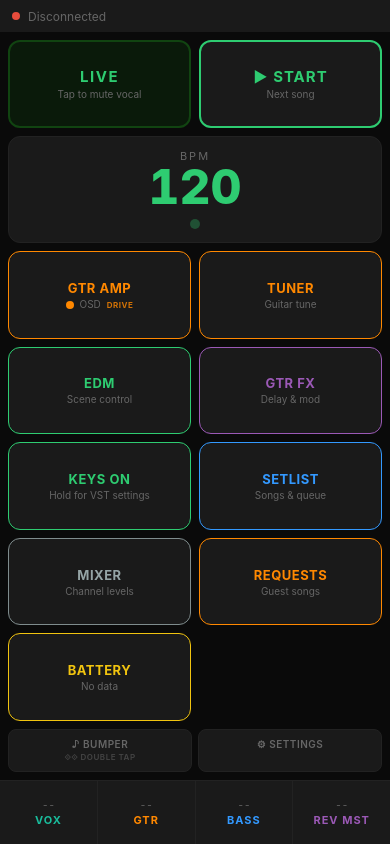
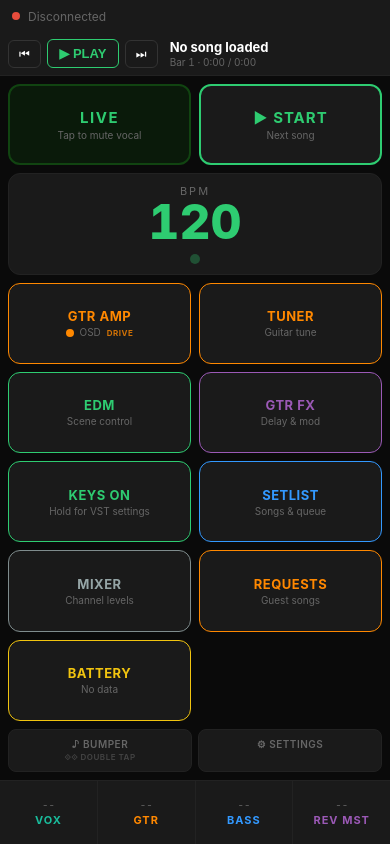
Before and after one commit to PlaceholderDuo/live-stage-hud, a website: page web/public/index.html in a window 390 px wide. Drawn offline with nearby package versions, Linux system fonts and the light colour scheme; no server answers.

Commit message:
iPhone transport bar: play/pause, prev/next buttons with song name + position display

```diff
--- a/web/public/controller.css
+++ b/web/public/controller.css
@@ -93,6 +93,69 @@ html, body {
 .status-dot.connected { background: var(--green); }
 .status-dot.disconnected { background: var(--red); }
 .status-dot.connecting { background: var(--yellow); }
+
+/* === Transport Bar === */
+.transport-bar {
+  display: flex;
+  align-items: center;
+  gap: 6px;
+  padding: 6px 8px;
+  background: var(--surface);
+  border-bottom: 1px solid #222;
+  flex-shrink: 0;
+  min-height: 44px;
+}
+
+.trans-btn {
+  padding: 6px 10px;
+  background: #1a1a1a;
+  border: 1px solid #333;
+  border-radius: 6px;
+  color: var(--text);
+  font-size: 12px;
+  cursor: pointer;
+  flex-shrink: 0;
+  -webkit-tap-highlight-color: transparent;
+}
+
+.trans-btn:active {
+  background: #333;
+}
+
+.trans-play {
+  min-width: 72px;
+  font-weight: 700;
+  font-size: 13px;
+  border-color: var(--green);
+  color: var(--green);
+}
+
+.trans-play.playing {
+  border-color: var(--yellow);
+  color: var(--yellow);
+}
+
+.trans-info {
+  flex: 1;
+  margin-left: 6px;
+  min-width: 0;
+}
+
+.trans-song {
+  font-size: 13px;
+  font-weight: 700;
+  color: var(--text);
+  white-space: nowrap;
+  overflow: hidden;
+  text-overflow: ellipsis;
+}
+
+.trans-pos {
+  font-size: 10px;
+  color: var(--text-dim);
+  font-variant-numeric: tabular-nums;
+  margin-top: 1px;
+}
 
 /* === Page Container === */
 #page-container {
--- a/web/public/controller.js
+++ b/web/public/controller.js
@@ -318,6 +318,16 @@
       var ampColor = getAmpColor(state.activeAmpPreset);
       var ampBadge = getAmpBadge(state.activeAmpPreset);
       container.innerHTML = `
+        <div class="transport-bar" id="transport-bar">
+          <button class="trans-btn" id="btn-prev">⏮</button>
+          <button class="trans-btn trans-play" id="btn-play">▶ PLAY</button>
+          <button class="trans-btn" id="btn-next">⏭</button>
+          <div class="trans-info">
+            <div class="trans-song" id="trans-song">${state.activeSong || 'No song loaded'}</div>
+            <div class="trans-pos" id="trans-pos">--</div>
+          </div>
+        </div>
+
         <div class="home-grid">
           <!-- Row 1: MUTE (safety) + START (primary action) — most prominent -->
           <div class="home-btn mute-btn live" id="btn-mute">
@@ -413,6 +423,23 @@
         3: { name: 'BASS', value: '--', color: '#3399ff' },
         4: { name: 'REV MST', value: '--', color: '#9b59b6' },
       });
+
+      // Transport: Play/Pause
+      document.getElementById('btn-play').addEventListener('click', function () {
+        sendCommand('play');
+      });
+
+      // Transport: Next song
+      document.getElementById('btn-next').addEventListener('click', function () {
+        sendCommand('next');
+      });
+
+      // Transport: Prev song
+      document.getElementById('btn-prev').addEventListener('click', function () {
+        sendCommand('start_song'); // same as START
+      });
+
+      updateTransportDisplay();
 
       // Tap Tempo
       document.getElementById('tap-tempo-btn').addEventListener('click', function () {
@@ -520,12 +547,36 @@
       if (msg.bpm) {
         document.getElementById('bpm-display').textContent = Math.round(msg.bpm);
       }
-      if (msg.activeAmpPreset && msg.activeAmpPreset !== state.activeAmpPreset) {
+      if (msg.activeAmpPreset && msg.activeAmpPreset !== state._lastAmpFromServer) {
+        state._lastAmpFromServer = msg.activeAmpPreset;
         state.activeAmpPreset = msg.activeAmpPreset;
         updateAmpHomeDisplay(msg.activeAmpPreset);
       }
+      updateTransportDisplay();
     },
   });
+
+  function updateTransportDisplay() {
+    var song = document.getElementById('trans-song');
+    var pos = document.getElementById('trans-pos');
+    var btn = document.getElementById('btn-play');
+    if (song) song.textContent = state.activeSong || 'No song loaded';
+    if (pos) {
+      var bar = state.tempo > 0 ? Math.floor((state.position || 0) * state.tempo / 240) + 1 : 1;
+      pos.textContent = 'Bar ' + bar + ' \u00B7 ' + formatTime(state.position) + ' / ' + formatTime(state.duration);
+    }
+    if (btn) {
+      btn.textContent = state.playing ? '\u23F8 PAUSE' : '\u25B6 PLAY';
+      btn.className = 'trans-btn trans-play' + (state.playing ? ' playing' : '');
+    }
+  }
+
+  function formatTime(secs) {
+    if (!secs || secs < 0) return '0:00';
+    var m = Math.floor(secs / 60);
+    var s = Math.floor(secs % 60);
+    return m + ':' + (s < 10 ? '0' : '') + s;
+  }
 
   // ─── KEYS Toggle ────────────────────────────────────
   function toggleKeys() {
```
